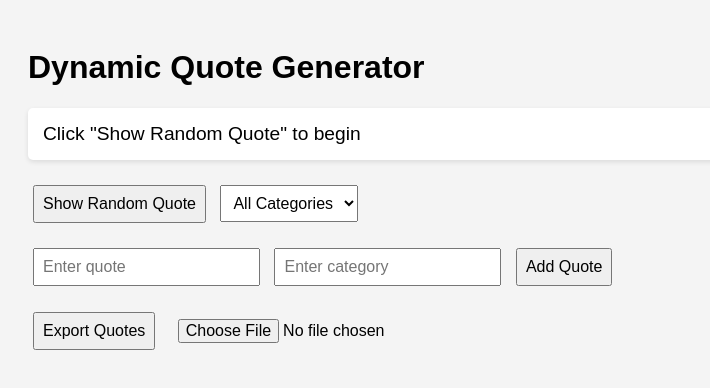
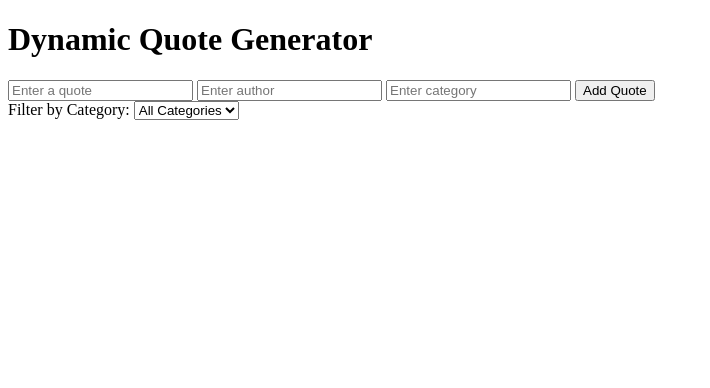
Before and after one commit to phoebestanley/alx_fe_javascript, a plain HTML site: page dom-manipulation/index.html in a window 1280 px wide. Shown: the whole page, without its empty margins (0-710 px from the left). Drawn offline with Linux system fonts and the light colour scheme.

Commit message:
Update index.html

```diff
--- a/dom-manipulation/index.html
+++ b/dom-manipulation/index.html
@@ -3,58 +3,29 @@
 <head>
   <meta charset="UTF-8">
   <meta name="viewport" content="width=device-width, initial-scale=1.0">
-  <title>Dynamic Quote Generator</title>
-  <style>
-    body {
-      font-family: Arial, sans-serif;
-      padding: 20px;
-      background: #f4f4f4;
-    }
-    #quoteDisplay {
-      background: white;
-      padding: 15px;
-      border-radius: 5px;
-      margin-bottom: 20px;
-      font-size: 1.2em;
-      box-shadow: 0 2px 5px rgba(0,0,0,0.1);
-    }
-    form, .controls {
-      margin-bottom: 15px;
-    }
-    input, select, button {
-      margin: 5px;
-      padding: 8px;
-      font-size: 1em;
-    }
-  </style>
+  <title>Dynamic Quote Generator with Categories</title>
 </head>
 <body>
-
   <h1>Dynamic Quote Generator</h1>
 
-  <!-- Display area -->
-  <div id="quoteDisplay">Click "Show Random Quote" to begin</div>
+  <!-- Add New Quote -->
+  <div>
+    <input type="text" id="quoteInput" placeholder="Enter a quote">
+    <input type="text" id="authorInput" placeholder="Enter author">
+    <input type="text" id="categoryInput" placeholder="Enter category">
+    <button onclick="addQuote()">Add Quote</button>
+  </div>
 
-  <!-- Controls -->
-  <div class="controls">
-    <button onclick="displayRandomQuote()">Show Random Quote</button>
-    <select id="categoryFilter" onchange="filterByCategory()">
+  <!-- Category Filter -->
+  <div>
+    <label for="categoryFilter">Filter by Category:</label>
+    <select id="categoryFilter" onchange="filterQuotes()">
       <option value="all">All Categories</option>
     </select>
   </div>
 
-  <!-- Add Quote -->
-  <form id="addQuoteForm">
-    <input type="text" id="quoteText" placeholder="Enter quote" required>
-    <input type="text" id="quoteCategory" placeholder="Enter category" required>
-    <button type="submit">Add Quote</button>
-  </form>
-
-  <!-- Import/Export -->
-  <div class="controls">
-    <button onclick="exportToJsonFile()">Export Quotes</button>
-    <input type="file" id="importFile" accept=".json" onchange="importFromJsonFile(event)">
-  </div>
+  <!-- Display Quotes -->
+  <div id="quotesList"></div>
 
   <script src="script.js"></script>
 </body>
```
